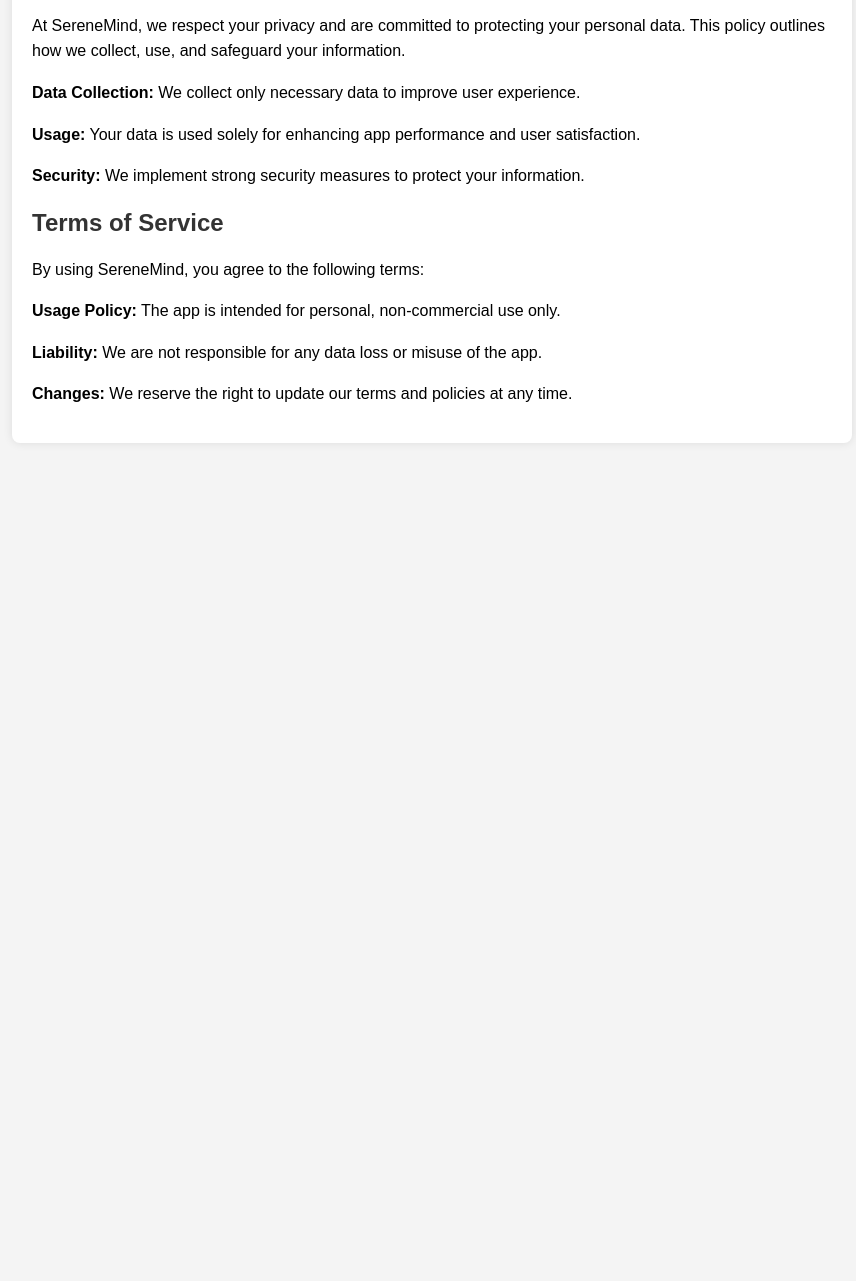
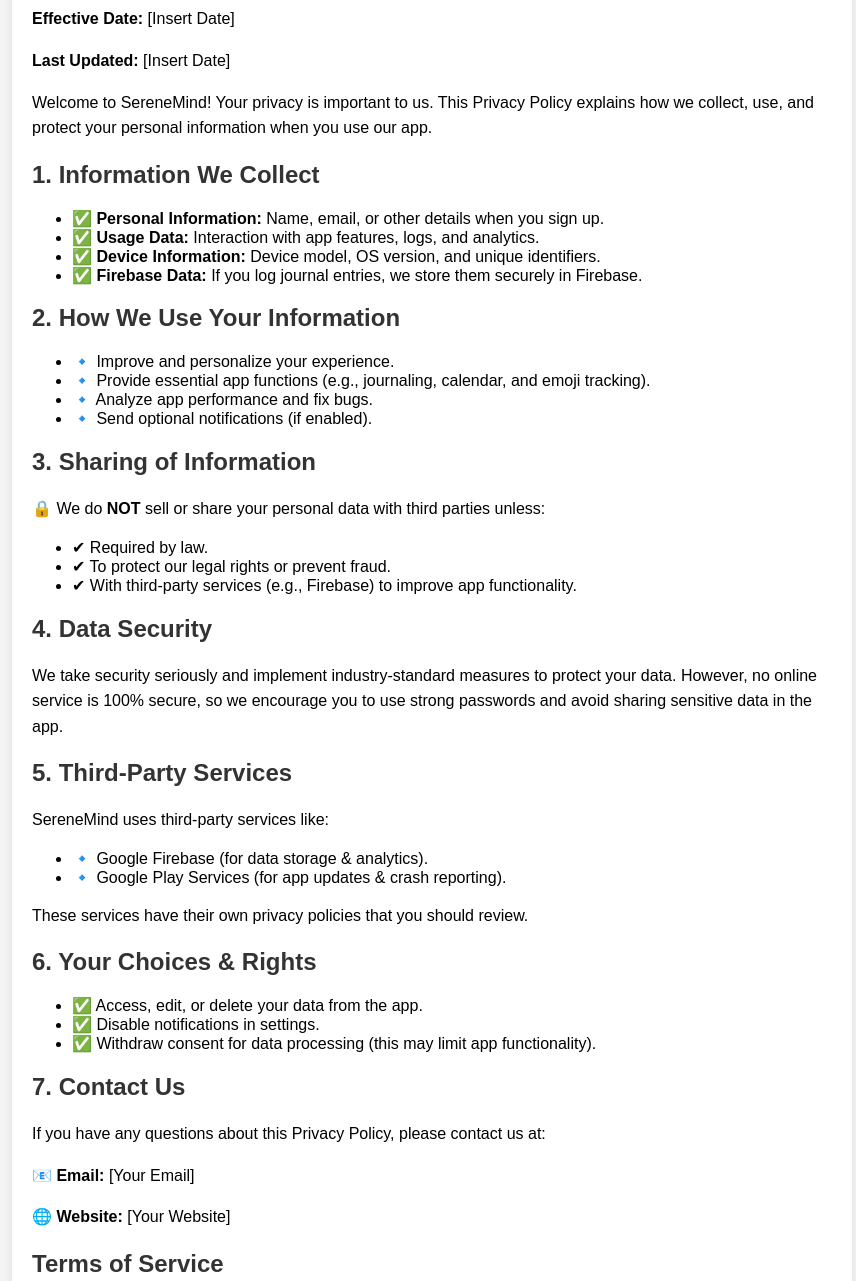
Before and after one commit to sonall13/SreneMindWebPage, a plain HTML site: page index.html in a window 1280 px wide. Shown: the part 213-1494 px from the top of the page, without its empty margins (208-1064 px from the left). Before the commit the page ends 800 px from the top, so only its background shows below. Drawn offline with Linux system fonts and the light colour scheme.

Commit message:
Update index.html

```diff
--- a/index.html
+++ b/index.html
@@ -28,15 +28,60 @@
     </style>
 </head>
 <body>
-<a href="serenemind-home/privacy-policy.html">Privacy Policy</a>
-<a href="serenemind-home/terms-of-service.html">Terms of Service</a>
     <div class="container">
         <h1>SereneMind</h1>
-        <h2>Privacy Policy</h2>
-        <p>At SereneMind, we respect your privacy and are committed to protecting your personal data. This policy outlines how we collect, use, and safeguard your information.</p>
-        <p><strong>Data Collection:</strong> We collect only necessary data to improve user experience.</p>
-        <p><strong>Usage:</strong> Your data is used solely for enhancing app performance and user satisfaction.</p>
-        <p><strong>Security:</strong> We implement strong security measures to protect your information.</p>
+    <h1>📜 Privacy Policy for SereneMind</h1>
+    <p><strong>Effective Date:</strong> [Insert Date]</p>
+    <p><strong>Last Updated:</strong> [Insert Date]</p>
+
+    <p>Welcome to SereneMind! Your privacy is important to us. This Privacy Policy explains how we collect, use, and protect your personal information when you use our app.</p>
+
+    <h2>1. Information We Collect</h2>
+    <ul>
+        <li>✅ <strong>Personal Information:</strong> Name, email, or other details when you sign up.</li>
+        <li>✅ <strong>Usage Data:</strong> Interaction with app features, logs, and analytics.</li>
+        <li>✅ <strong>Device Information:</strong> Device model, OS version, and unique identifiers.</li>
+        <li>✅ <strong>Firebase Data:</strong> If you log journal entries, we store them securely in Firebase.</li>
+    </ul>
+
+    <h2>2. How We Use Your Information</h2>
+    <ul>
+        <li>🔹 Improve and personalize your experience.</li>
+        <li>🔹 Provide essential app functions (e.g., journaling, calendar, and emoji tracking).</li>
+        <li>🔹 Analyze app performance and fix bugs.</li>
+        <li>🔹 Send optional notifications (if enabled).</li>
+    </ul>
+
+    <h2>3. Sharing of Information</h2>
+    <p>🔒 We do <strong>NOT</strong> sell or share your personal data with third parties unless:</p>
+    <ul>
+        <li>✔ Required by law.</li>
+        <li>✔ To protect our legal rights or prevent fraud.</li>
+        <li>✔ With third-party services (e.g., Firebase) to improve app functionality.</li>
+    </ul>
+
+    <h2>4. Data Security</h2>
+    <p>We take security seriously and implement industry-standard measures to protect your data. However, no online service is 100% secure, so we encourage you to use strong passwords and avoid sharing sensitive data in the app.</p>
+
+    <h2>5. Third-Party Services</h2>
+    <p>SereneMind uses third-party services like:</p>
+    <ul>
+        <li>🔹 Google Firebase (for data storage & analytics).</li>
+        <li>🔹 Google Play Services (for app updates & crash reporting).</li>
+    </ul>
+    <p>These services have their own privacy policies that you should review.</p>
+
+    <h2>6. Your Choices & Rights</h2>
+    <ul>
+        <li>✅ Access, edit, or delete your data from the app.</li>
+        <li>✅ Disable notifications in settings.</li>
+        <li>✅ Withdraw consent for data processing (this may limit app functionality).</li>
+    </ul>
+
+    <h2>7. Contact Us</h2>
+    <p>If you have any questions about this Privacy Policy, please contact us at:</p>
+    <p>📧 <strong>Email:</strong> [Your Email]</p>
+    <p>🌐 <strong>Website:</strong> [Your Website]</p>
 
         <h2>Terms of Service</h2>
         <p>By using SereneMind, you agree to the following terms:</p>
```
